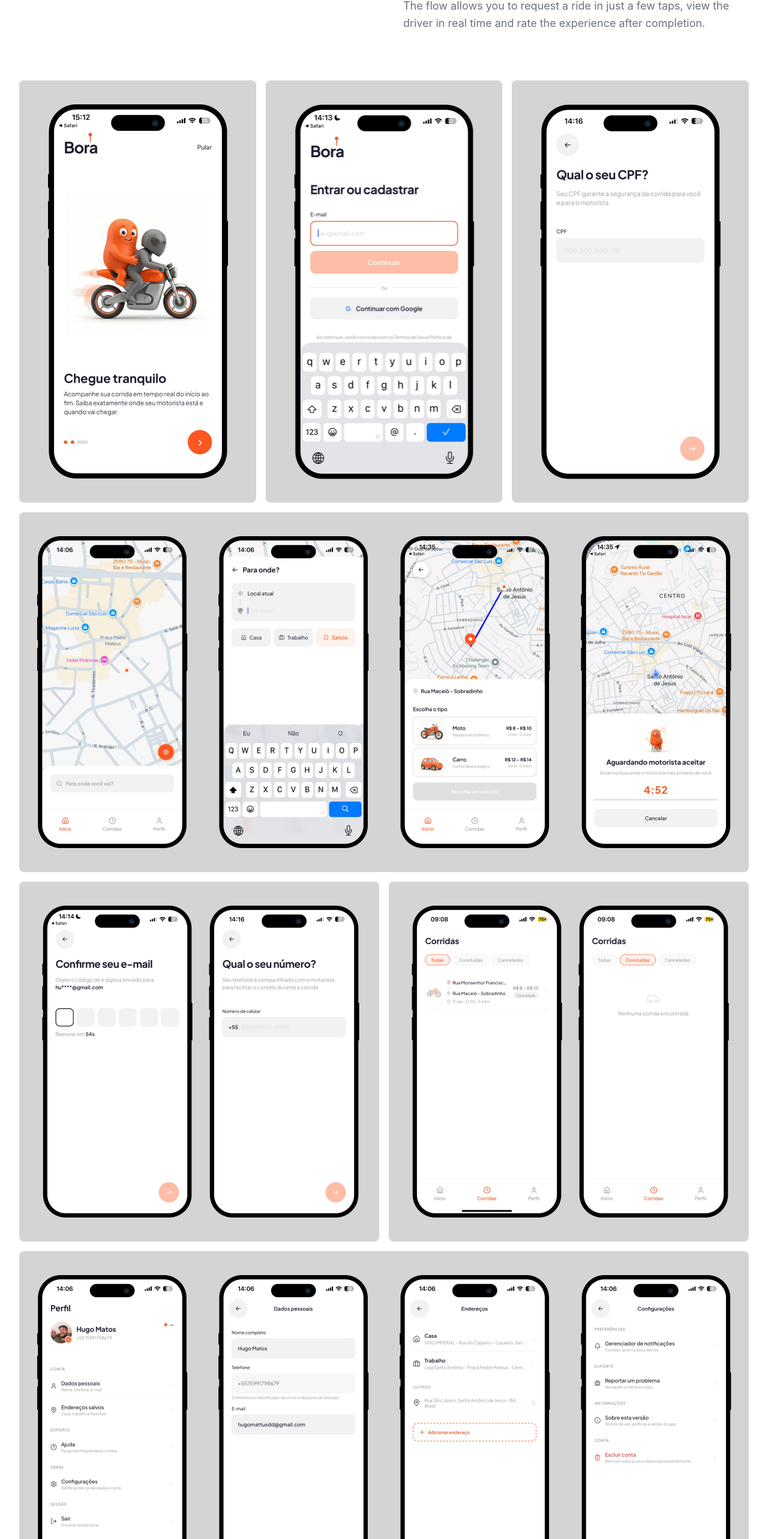
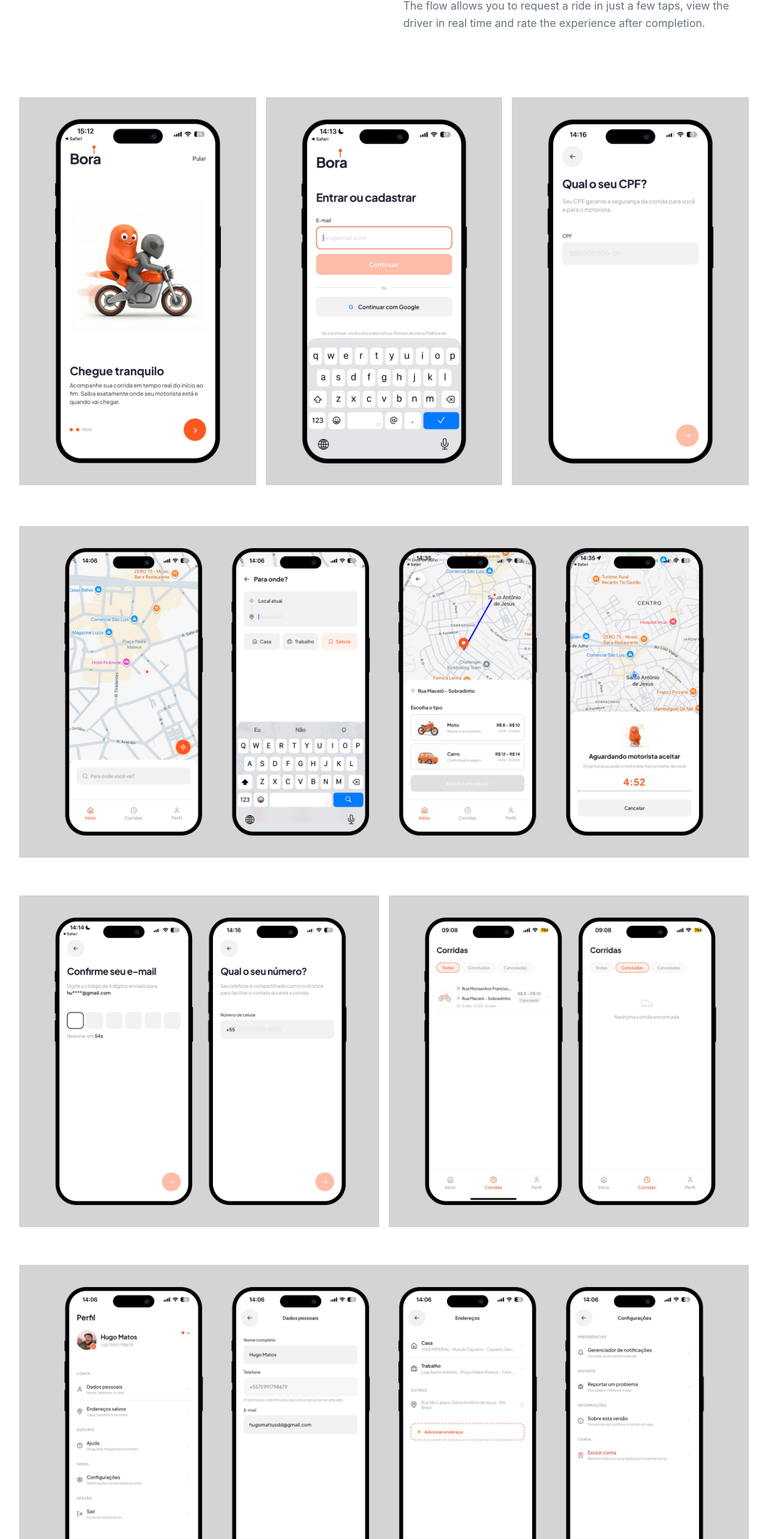
Before and after one commit to hugomattus/portfolio-app, a Next.js app: page /projects/Bora in a window 1280 px wide. Shown: the part 2459-5025 px from the top of the page at 60% size. Built offline with nearby package versions, Linux system fonts and the light colour scheme; a web font is replaced by a local one.

Commit message:
fix: update image objectFit property to 'contain' for better visual consistency in ProjectPage component

```diff
--- a/app/projects/[slug]/page.tsx
+++ b/app/projects/[slug]/page.tsx
@@ -189,7 +189,7 @@ export default function ProjectPage() {
                 <div className="project-grid-3col" style={{ display: 'grid', gridTemplateColumns: 'repeat(3, 1fr)', gap: '16px', marginTop: '80px' }}>
                   {app.images.features.map((img, index) => {
                     const paths = getResponsiveImagePath(img);
-                    return img && <img key={index} srcSet={`${paths.mobile} 600w, ${paths.desktop} 1256w`} sizes="(max-width: 600px) 100vw, 100vw" src={paths.desktop} alt={`${app.title} Feature ${index + 1}`} loading="lazy" className="card-stack" style={{ width: '100%', height: '704px', borderRadius: '8px', objectFit: 'cover' }} />;
+                    return img && <img key={index} srcSet={`${paths.mobile} 600w, ${paths.desktop} 1256w`} sizes="(max-width: 600px) 100vw, 100vw" src={paths.desktop} alt={`${app.title} Feature ${index + 1}`} loading="lazy" className="card-stack" style={{ width: '100%', height: '704px', borderRadius: '8px', objectFit: 'contain' }} />;
                   })}
                 </div>
               )}
@@ -198,19 +198,19 @@ export default function ProjectPage() {
                 <div style={{ display: 'grid', gridTemplateColumns: '1fr 1fr', gap: '16px', marginTop: '16px' }}>
                   {(() => {
                     const paths0 = getResponsiveImagePath(app.images.results[0]);
-                    return <img srcSet={`${paths0.mobile} 600w, ${paths0.desktop} 1256w`} sizes="(max-width: 600px) 100vw, 100vw" src={paths0.desktop} alt={`${app.title} Result 1`} loading="lazy" className="card-stack" style={{ width: '100%', height: '600px', borderRadius: '8px', objectFit: 'cover', gridColumn: '1 / -1' }} />;
+                    return <img srcSet={`${paths0.mobile} 600w, ${paths0.desktop} 1256w`} sizes="(max-width: 600px) 100vw, 100vw" src={paths0.desktop} alt={`${app.title} Result 1`} loading="lazy" className="card-stack" style={{ width: '100%', height: '600px', borderRadius: '8px', objectFit: 'contain', gridColumn: '1 / -1' }} />;
                   })()}
                   {app.images.results[1] && (() => {
                     const paths1 = getResponsiveImagePath(app.images.results[1]);
-                    return <img srcSet={`${paths1.mobile} 600w, ${paths1.desktop} 1256w`} sizes="(max-width: 600px) 100vw, 100vw" src={paths1.desktop} alt={`${app.title} Result 2`} loading="lazy" className="card-stack" style={{ width: '100%', height: '600px', borderRadius: '8px', objectFit: 'cover' }} />;
+                    return <img srcSet={`${paths1.mobile} 600w, ${paths1.desktop} 1256w`} sizes="(max-width: 600px) 100vw, 100vw" src={paths1.desktop} alt={`${app.title} Result 2`} loading="lazy" className="card-stack" style={{ width: '100%', height: '600px', borderRadius: '8px', objectFit: 'contain' }} />;
                   })()}
                   {app.images.results[2] && (() => {
                     const paths2 = getResponsiveImagePath(app.images.results[2]);
-                    return <img srcSet={`${paths2.mobile} 600w, ${paths2.desktop} 1256w`} sizes="(max-width: 600px) 100vw, 100vw" src={paths2.desktop} alt={`${app.title} Result 3`} loading="lazy" className="card-stack" style={{ width: '100%', height: '600px', borderRadius: '8px', objectFit: 'cover' }} />;
+                    return <img srcSet={`${paths2.mobile} 600w, ${paths2.desktop} 1256w`} sizes="(max-width: 600px) 100vw, 100vw" src={paths2.desktop} alt={`${app.title} Result 3`} loading="lazy" className="card-stack" style={{ width: '100%', height: '600px', borderRadius: '8px', objectFit: 'contain' }} />;
                   })()}
                   {app.images.results[3] && (() => {
                     const paths3 = getResponsiveImagePath(app.images.results[3]);
-                    return <img srcSet={`${paths3.mobile} 600w, ${paths3.desktop} 1256w`} sizes="(max-width: 600px) 100vw, 100vw" src={paths3.desktop} alt={`${app.title} Result 4`} loading="lazy" className="card-stack" style={{ width: '100%', height: '600px', borderRadius: '8px', objectFit: 'cover', gridColumn: '1 / -1' }} />;
+                    return <img srcSet={`${paths3.mobile} 600w, ${paths3.desktop} 1256w`} sizes="(max-width: 600px) 100vw, 100vw" src={paths3.desktop} alt={`${app.title} Result 4`} loading="lazy" className="card-stack" style={{ width: '100%', height: '600px', borderRadius: '8px', objectFit: 'contain', gridColumn: '1 / -1' }} />;
                   })()}
                 </div>
               )}
```
